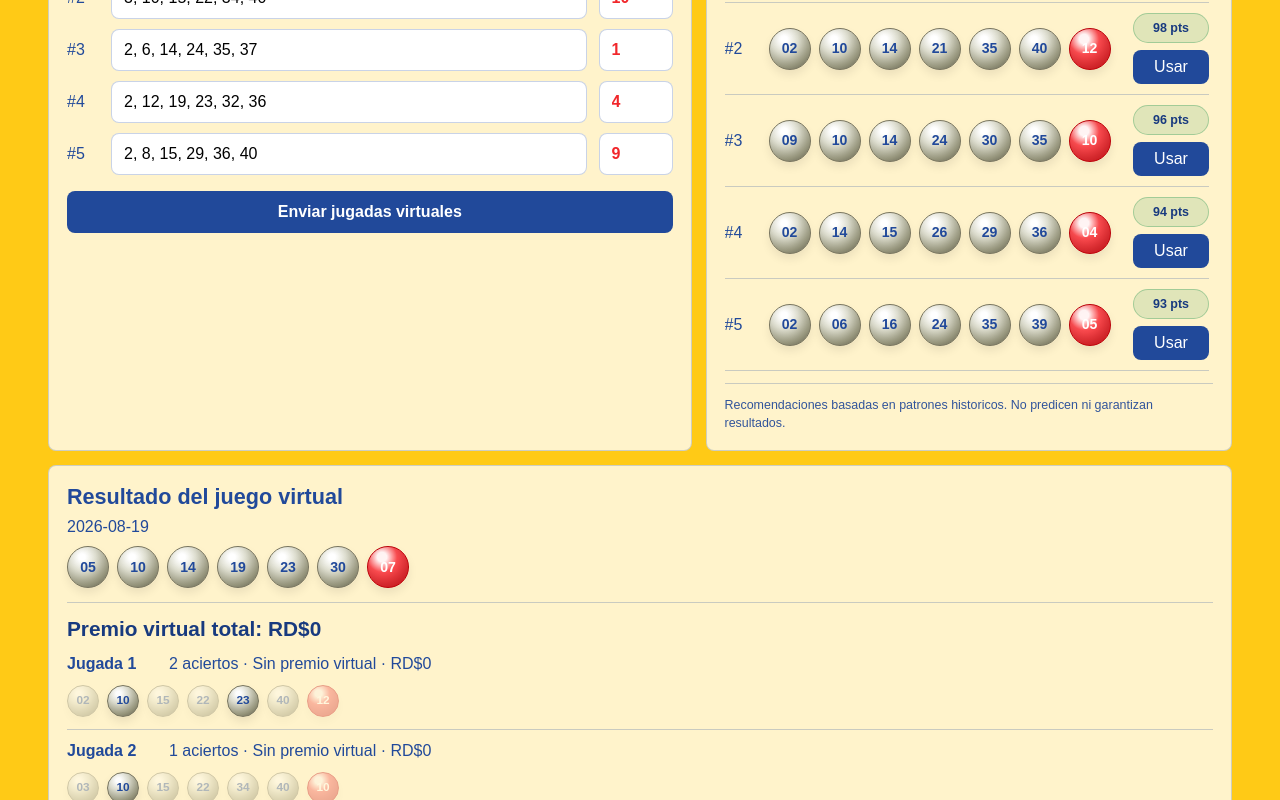
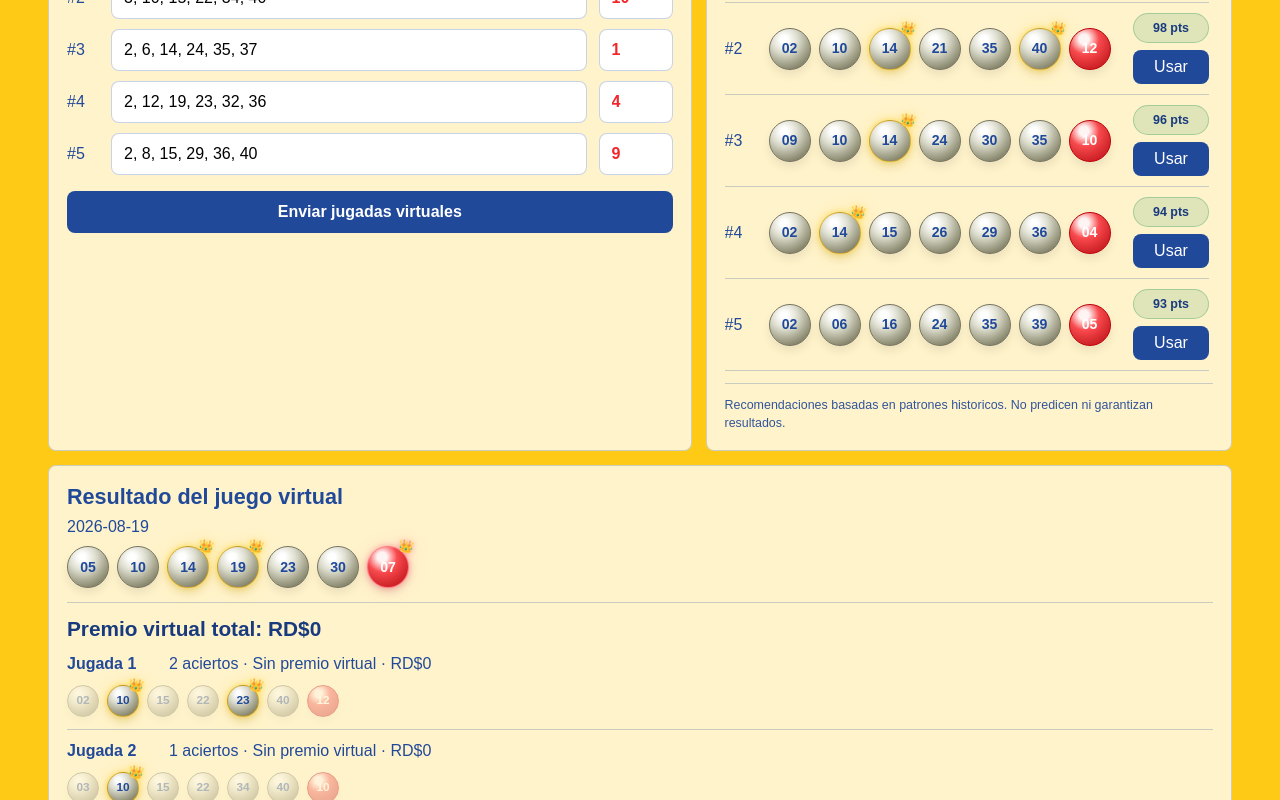
Before and after one commit to LuisManon/AnalisisDiario, a Next.js app: page / in a window 1280 px wide. Shown: the part 1800-2600 px from the top of the page. Built offline with nearby package versions, Linux system fonts and the light colour scheme.

Commit message:
Destacar coincidencias con resultados ganadores

```diff
--- a/app/styles.css
+++ b/app/styles.css
@@ -907,6 +907,42 @@ h3 {
   background: radial-gradient(circle at 35% 25%, #fff4f4 0 12%, #ff4d51 38%, #df1118 100%);
   border-color: #b90008;
   color: white;
+}
+
+.ballWinnerLoto {
+  border-color: rgba(205, 151, 0, 0.72);
+  filter: drop-shadow(0 0 3px rgba(255, 211, 48, 0.72)) drop-shadow(0 0 7px rgba(255, 218, 79, 0.3));
+}
+
+.ballWinnerPlus {
+  border-color: rgba(255, 126, 132, 0.9);
+  filter: drop-shadow(0 0 3px rgba(255, 126, 132, 0.68)) drop-shadow(0 0 7px rgba(255, 174, 178, 0.3));
+}
+
+.ballWinnerLoto,
+.ballWinnerPlus,
+.primeraBallWinner,
+.lotekaBallWinner {
+  overflow: visible;
+  position: relative;
+}
+
+.ballWinnerLoto::after,
+.ballWinnerPlus::after,
+.primeraBallWinner::after,
+.lotekaBallWinner::after {
+  content: "👑";
+  font-family: "Apple Color Emoji", "Segoe UI Emoji", "Noto Color Emoji", sans-serif;
+  font-size: 0.76rem;
+  font-weight: 400;
+  line-height: 1;
+  pointer-events: none;
+  position: absolute;
+  right: -6px;
+  text-shadow: none;
+  top: -7px;
+  transform: rotate(10deg);
+  z-index: 3;
 }
 
 .lotoTheme .hero h1,
@@ -2111,6 +2147,11 @@ h3 {
   outline-color: #333333;
 }
 
+.primeraBallWinner {
+  border-color: rgba(255, 116, 116, 0.88);
+  filter: drop-shadow(0 0 3px rgba(255, 91, 91, 0.58)) drop-shadow(0 0 8px rgba(255, 150, 150, 0.28));
+}
+
 .primeraSuggestionList {
   display: grid;
   gap: 10px;
@@ -2298,6 +2339,11 @@ h3 {
   width: 46px;
 }
 
+.lotekaBallWinner {
+  border-color: rgba(84, 198, 231, 0.9);
+  filter: drop-shadow(0 0 3px rgba(66, 190, 230, 0.58)) drop-shadow(0 0 8px rgba(131, 220, 245, 0.3));
+}
+
 .lotekaBar span,
 .lotekaLegend {
   background: var(--loteka-cyan);
--- a/components/Ball.tsx
+++ b/components/Ball.tsx
@@ -2,11 +2,12 @@ type BallProps = {
   value: number;
   plus?: boolean;
   muted?: boolean;
+  winner?: boolean;
 };
 
-export function Ball({ value, plus = false, muted = false }: BallProps) {
+export function Ball({ value, plus = false, muted = false, winner = false }: BallProps) {
   return (
-    <span className={`ball ${plus ? "ballPlus" : ""} ${muted ? "ballMuted" : ""}`}>
+    <span className={`ball ${plus ? "ballPlus" : ""} ${muted ? "ballMuted" : ""} ${winner ? (plus ? "ballWinnerPlus" : "ballWinnerLoto") : ""}`}>
       {String(value).padStart(2, "0")}
     </span>
   );
--- a/components/DashboardClient.tsx
+++ b/components/DashboardClient.tsx
@@ -300,7 +300,7 @@ export function DashboardClient({ initialData }: DashboardClientProps) {
                     {position.top.map((entry, rank) => (
                       <div className="positionRankingItem" key={entry.number}>
                         <span className={`rankNumber rankNumber${rank + 1}`}>{rank + 1}</span>
-                        <Ball value={entry.number} />
+                        <Ball value={entry.number} winner={latest?.numbers.includes(entry.number)} />
                         <div className="positionFrequency">
                           <div className="positionFrequencyMeta">
                             <span>{rank === 0 ? "Lider" : `Top ${rank + 1}`}</span>
@@ -330,7 +330,7 @@ export function DashboardClient({ initialData }: DashboardClientProps) {
                   return (
                     <div className="positionRankingItem" key={entry.number}>
                       <span className={`rankNumber rankNumber${rank + 1}`}>{rank + 1}</span>
-                      <Ball value={entry.number} plus />
+                      <Ball value={entry.number} plus winner={entry.number === latest?.plus} />
                       <div className="positionFrequency">
                         <div className="positionFrequencyMeta">
                           <span>{rank === 0 ? "Lider" : `Top ${rank + 1}`}</span>
@@ -402,7 +402,7 @@ export function DashboardClient({ initialData }: DashboardClientProps) {
           <>
             <div className="drawSummary">
               <span>{ticketEvaluation.draw.date}</span>
-              <DrawBalls numbers={ticketEvaluation.draw.numbers} plus={ticketEvaluation.draw.plus} />
+              <DrawBalls numbers={ticketEvaluation.draw.numbers} plus={ticketEvaluation.draw.plus} winningNumbers={latest?.numbers} winningPlus={latest?.plus} />
             </div>
             <strong className="totalPrize">Premio virtual total: {formatMoney(ticketEvaluation.total)}</strong>
             <div className="simulation">
@@ -412,9 +412,9 @@ export function DashboardClient({ initialData }: DashboardClientProps) {
                   <span>{result.matchedNumbers.length} aciertos {result.plusMatched ? "+ Mas" : ""} · {result.prize.label} · {formatMoney(result.prize.amount)}</span>
                   <div className="ballsRow small">
                     {result.play.numbers.map((number) => (
-                      <Ball key={number} value={number} muted={!result.matchedNumbers.includes(number)} />
+                      <Ball key={number} value={number} muted={!result.matchedNumbers.includes(number)} winner={result.matchedNumbers.includes(number)} />
                     ))}
-                    <Ball value={result.play.plus} plus muted={!result.plusMatched} />
+                    <Ball value={result.play.plus} plus muted={!result.plusMatched} winner={result.plusMatched} />
                   </div>
                 </div>
               ))}
@@ -499,7 +499,7 @@ export function DashboardClient({ initialData }: DashboardClientProps) {
               <strong>{result.date}</strong>
               <span>{formatLongDate(result.date)}</span>
             </div>
-            <DrawBalls numbers={result.numbers} plus={result.plus} />
+            <DrawBalls numbers={result.numbers} plus={result.plus} winningNumbers={latest?.numbers} winningPlus={latest?.plus} />
           </article>
         ))}
       </section>
@@ -577,7 +577,7 @@ function RecommendationBalls({
           onMouseEnter={(event) => showTooltip(event, number, position)}
           onMouseMove={(event) => showTooltip(event, number, position)}
         >
-          <Ball value={number} />
+          <Ball value={number} winner={results[0]?.numbers.includes(number)} />
         </span>
       ))}
       <span
@@ -585,7 +585,7 @@ function RecommendationBalls({
         onMouseEnter={(event) => showTooltip(event, play.plus, "plus")}
         onMouseMove={(event) => showTooltip(event, play.plus, "plus")}
       >
-        <Ball value={play.plus} plus />
+        <Ball value={play.plus} plus winner={play.plus === results[0]?.plus} />
       </span>
       {tooltip ? (
         <div className="recommendationTooltip" style={{ left: tooltip.x, top: tooltip.y }}>
--- a/components/DrawBalls.tsx
+++ b/components/DrawBalls.tsx
@@ -3,15 +3,17 @@ import { Ball } from "./Ball";
 type DrawBallsProps = {
   numbers: number[];
   plus: number;
+  winningNumbers?: number[];
+  winningPlus?: number;
 };
 
-export function DrawBalls({ numbers, plus }: DrawBallsProps) {
+export function DrawBalls({ numbers, plus, winningNumbers = [], winningPlus }: DrawBallsProps) {
   return (
     <div className="ballsRow">
       {numbers.map((number) => (
-        <Ball key={number} value={number} />
+        <Ball key={number} value={number} winner={winningNumbers.includes(number)} />
       ))}
-      <Ball value={plus} plus />
+      <Ball value={plus} plus winner={plus === winningPlus} />
     </div>
   );
 }
--- a/components/LotekaRepartideraDashboard.tsx
+++ b/components/LotekaRepartideraDashboard.tsx
@@ -40,8 +40,8 @@ function formatShortDate(date: string) {
   return `${day}-${month}-${year}`;
 }
 
-function LotekaBall({ number }: { number: number }) {
-  return <span className="lotekaBall">{formatLotekaNumber(number)}</span>;
+function LotekaBall({ number, winner = false }: { number: number; winner?: boolean }) {
+  return <span className={`lotekaBall ${winner ? "lotekaBallWinner" : ""}`}>{formatLotekaNumber(number)}</span>;
 }
 
 function getPreviousOccurrence(results: LotekaRepartideraDraw[], draw: LotekaRepartideraDraw) {
@@ -189,8 +189,8 @@ export function LotekaRepartideraDashboard({ initialData }: Props) {
       </section>
 
       <section className="twoColumn">
-        <FrequencyCard title="Top 10 numeros calientes" results={results} />
-        <SuggestionCard baseDate={latest?.date ?? ""} suggestions={suggestions} />
+        <FrequencyCard title="Top 10 numeros calientes" results={results} winningNumber={latest?.number} />
+        <SuggestionCard baseDate={latest?.date ?? ""} suggestions={suggestions} winningNumber={latest?.number} />
       </section>
 
       <section className="card scatterSection lotekaScatter">
@@ -289,7 +289,7 @@ export function LotekaRepartideraDashboard({ initialData }: Props) {
                 <span>{formatLongDate(draw.date)}</span>
               </div>
               <div className="ballsRow">
-                <LotekaBall number={draw.number} />
+                <LotekaBall number={draw.number} winner={draw.number === latest?.number} />
               </div>
             </article>
           ))}
@@ -329,7 +329,7 @@ function LotekaSkeleton({ message }: { message: string }) {
   );
 }
 
-function FrequencyCard({ title, results }: { title: string; results: LotekaRepartideraDraw[] }) {
+function FrequencyCard({ title, results, winningNumber }: { title: string; results: LotekaRepartideraDraw[]; winningNumber?: number }) {
   const frequency = buildLotekaRepartideraStats(results).topHot;
   const max = Math.max(1, frequency[0]?.count ?? 1);
 
@@ -340,7 +340,7 @@ function FrequencyCard({ title, results }: { title: string; results: LotekaRepar
       <div className="rankList">
         {frequency.map((item) => (
           <div className="rankItem" key={item.number}>
-            <LotekaBall number={item.number} />
+            <LotekaBall number={item.number} winner={item.number === winningNumber} />
             <div className="bar lotekaBar"><span style={{ width: `${(item.count / max) * 100}%` }} /></div>
             <strong>{item.count}</strong>
           </div>
@@ -352,10 +352,12 @@ function FrequencyCard({ title, results }: { title: string; results: LotekaRepar
 
 function SuggestionCard({
   baseDate,
-  suggestions
+  suggestions,
+  winningNumber
 }: {
   baseDate: string;
   suggestions: ReturnType<typeof buildLotekaRepartideraSuggestions>;
+  winningNumber?: number;
 }) {
   return (
     <div className="card lotekaCard">
@@ -364,7 +366,7 @@ function SuggestionCard({
         {suggestions.map((item, index) => (
           <article key={item.number} className="primeraSuggestion">
             <span>{index + 1}</span>
-            <LotekaBall number={item.number} />
+            <LotekaBall number={item.number} winner={item.number === winningNumber} />
             <div>
               <strong>Score {item.score}</strong>
               <small>
--- a/components/NumberSearch.tsx
+++ b/components/NumberSearch.tsx
@@ -283,7 +283,7 @@ export function NumberSearch({ results }: { results: DrawResult[] }) {
               {visibleHistory.map((row) => (
                 <article key={`${row.date}-${row.positions.join("-")}`}>
                   <div><strong>{formatDate(row.date)}</strong><span>{formatDay(row.day)} · Sorteo #{row.drawId}</span></div>
-                  <DrawBalls numbers={row.numbers} plus={row.plus} />
+                  <DrawBalls numbers={row.numbers} plus={row.plus} winningNumbers={results[0]?.numbers} winningPlus={results[0]?.plus} />
                   <strong className="positionTag">{row.positions.join(", ")}</strong>
                 </article>
               ))}
```
Also changed, not shown: components/LaPrimeraDashboard.tsx (+13 -11 lines).
